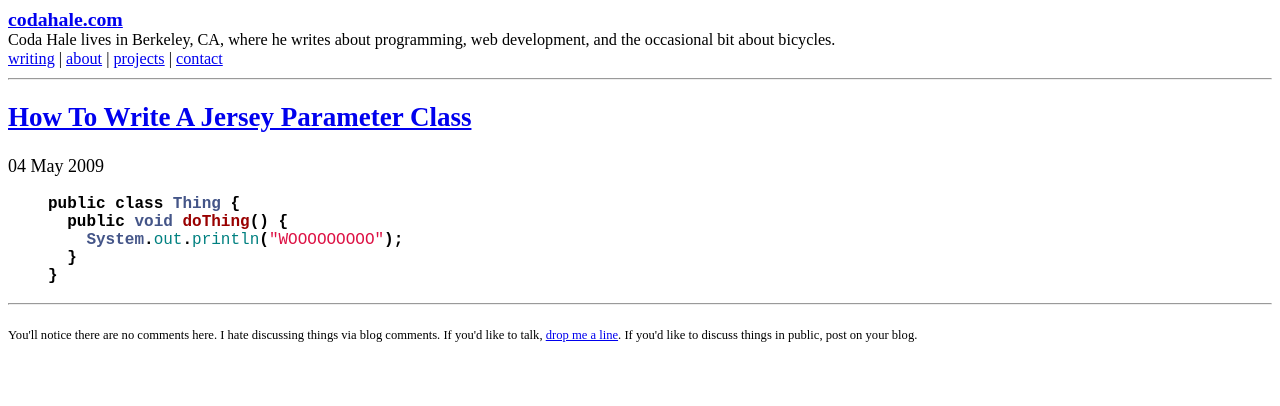
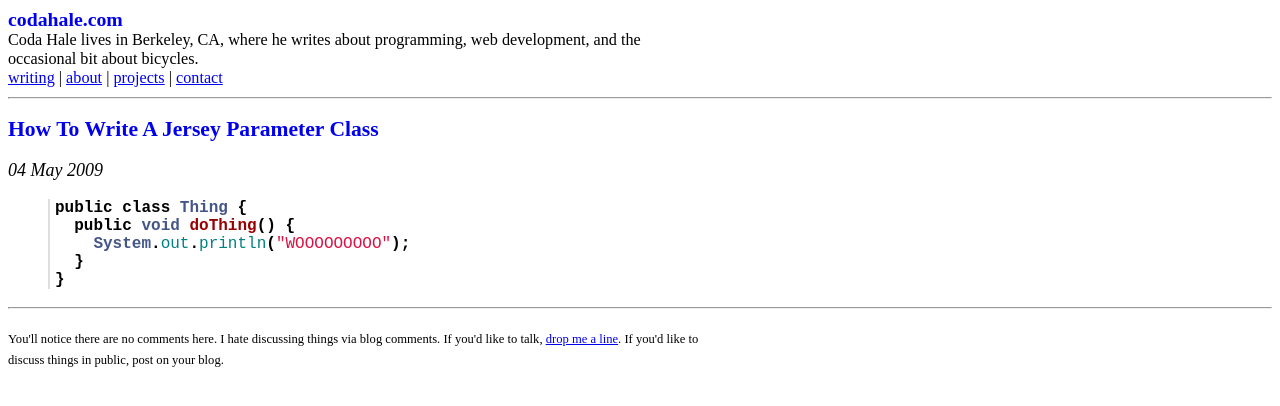
Before and after one commit to prahaladbelavadi/codahale.com, a Jekyll site: the page built from _posts/2009-05-04-how-to-write-a-jersey-parameter-class.md, in a window 1280 px wide. Shown: the top 406 px of the page. Built offline with Jekyll 4.4.1, drawn with Linux system fonts in a browser that asks for light colours; Markdown is read by kramdown in place of the engine named in the settings.

Commit message:
STYLE I HAS IT

```diff
--- a/css/text.css
+++ b/css/text.css
@@ -2,4 +2,14 @@ body { font-family: "Book Antigua"; font-size: large; }
 #header * { margin-top: 0; margin-bottom: 0; }
 #header p { font-size: 90%; }
 #header h1 { font-size: 110%; }
+h2.post-title { font-size: 120%; }
+h2 { font-size: 110%; }
+h1 a, h2 a { text-decoration: none; }
+p { width: 40em; }
+p.date { font-style: italic; }
 small { font-size: 70%; }
+p code { border: 1px solid #DEDEDE; padding: 2px; background-color: #F8F8FF; color: #444444; }
+pre { border-left: 2px solid #DEDEDE; padding-left: 5px; }
+blockquote { quotes: "\201C" "\201D"; }
+blockquote:before { content: open-quote; font-weight: bold; font-size: 150%; }
+blockquote:after { content: close-quote; font-weight: bold; font-size: 150%; }
```
